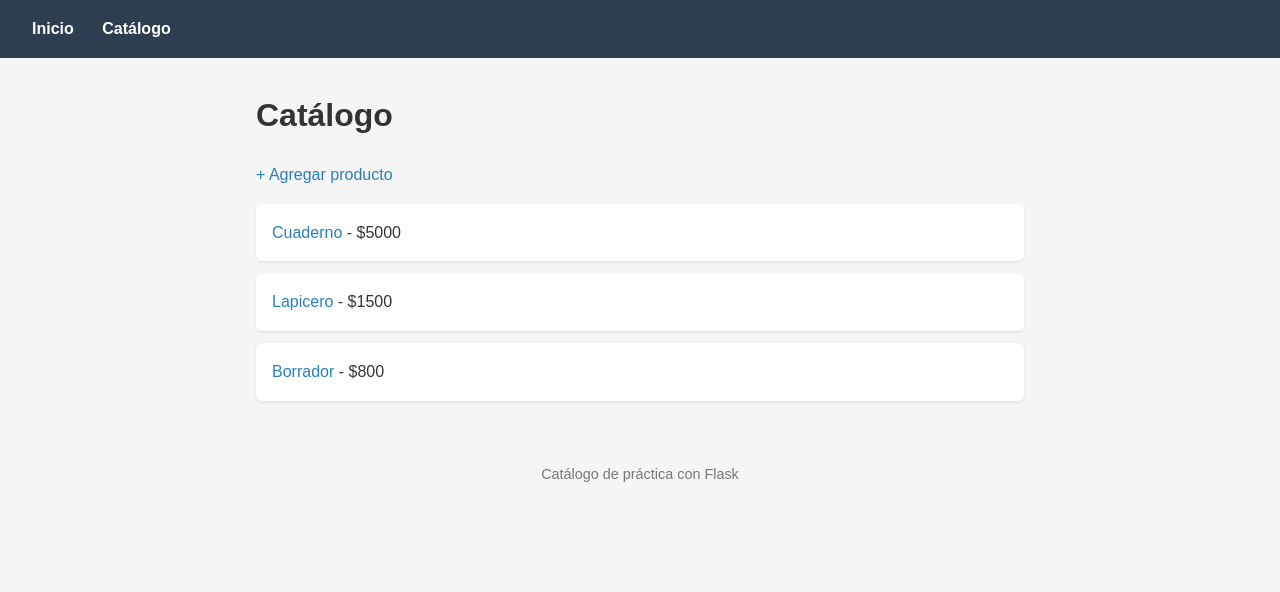
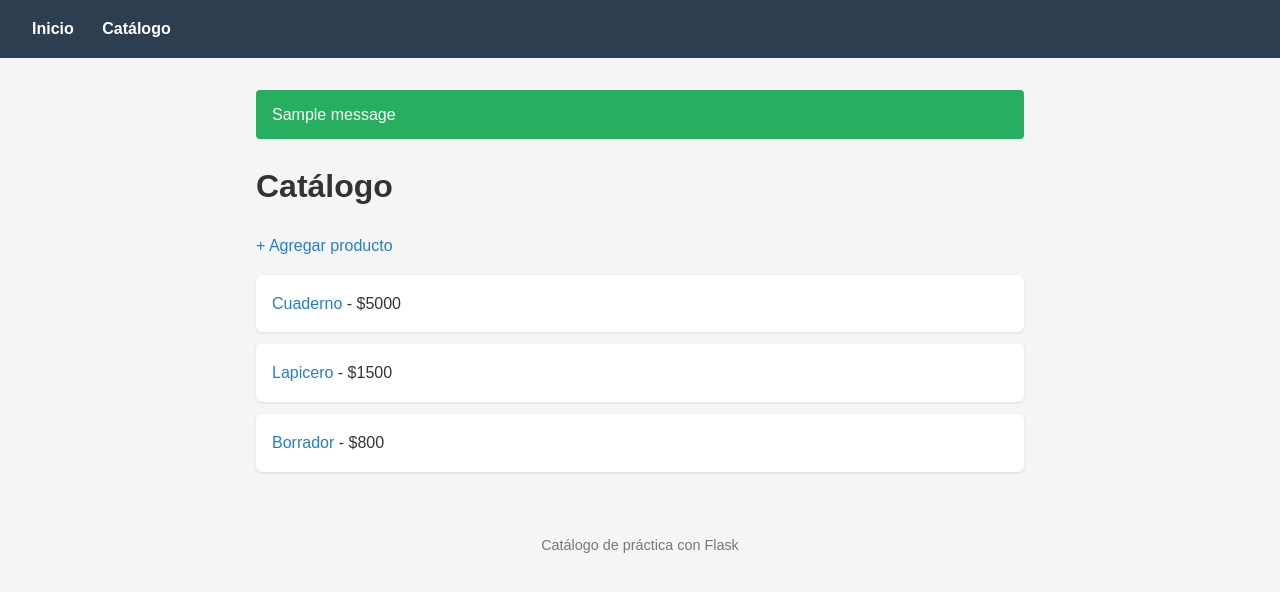
Before and after one commit to Luisc211/flask-catalogo-practica, a Flask app: page /catalogo in a window 1280 px wide. Shown: the top 592 px of the page. Run offline with Flask 3, Linux system fonts and the light colour scheme; data comes from the database, SQL or seed files in the repository; one stand-in notice (Sample message) is shown.

Commit message:
Añadir mensajes flash de confirmacion

```diff
--- a/app.py
+++ b/app.py
@@ -1,7 +1,9 @@
-from flask import Flask, render_template, abort, request, redirect, url_for
+from flask import Flask, render_template, abort, request, redirect, url_for, flash
 from database import get_connection, init_db
 
 app = Flask(__name__)
+
+app.secret_key = "key-secreta"
 
 init_db()
 
@@ -31,6 +33,7 @@ def nuevo_producto():
         )
         conn.commit()
         conn.close()
+        flash("Producto agregado correctamente", "success")
         return redirect(url_for("catalogo"))
     return render_template("nuevo.html")
 
@@ -65,6 +68,7 @@ def editar_producto(producto_id):
         )
         conn.commit()
         conn.close()
+        flash("Producto actualizado correctamente", "success")
         return redirect(url_for("detalle", producto_id=producto_id))
     conn.close()
     return render_template("editar.html", producto=producto)
@@ -82,4 +86,5 @@ def eliminar_producto(producto_id):
     conn.execute("DELETE FROM productos WHERE id = ?", (producto_id,))
     conn.commit()
     conn.close()
+    flash("Producto eliminado correctamente", "success")
     return redirect(url_for("catalogo"))
--- a/static/css/styles.css
+++ b/static/css/styles.css
@@ -6,6 +6,7 @@
   --text: #333;
   --text-muted: #777;
   --danger: #c0392b;
+  --success: #27ae60;
 }
 
 * {
@@ -113,3 +114,18 @@ button:hover {
 .btn-danger {
   background-color: var(--danger);
 }
+
+.flash {
+  padding: 0.75rem 1rem;
+  margin-bottom: 1rem;
+  border-radius: 4px;
+  color: white;
+}
+
+.flash-success {
+  background-color: var(--success);
+}
+
+.flash-error {
+  background-color: var(--danger);
+}
--- a/templates/base.html
+++ b/templates/base.html
@@ -4,7 +4,10 @@
     <meta charset="UTF-8" />
     <meta name="viewport" content="width=device-width, initial-scale=1.0" />
     <title>{% block titulo %}Mi catálogo{% endblock %}</title>
-    <link rel="stylesheet" href="{{ url_for('static', filename='css/styles.css') }}">
+    <link
+      rel="stylesheet"
+      href="{{ url_for('static', filename='css/styles.css') }}"
+    />
   </head>
   <body>
     <header>
@@ -14,7 +17,12 @@
       </nav>
     </header>
 
-    <main>{% block contenido %}{% endblock %}</main>
+    <main>
+      {% with messages = get_flashed_messages(with_categories=true) %} {% if
+      messages %} {% for categoria, mensaje in messages %}
+      <div class="flash flash-{{ categoria }}">{{ mensaje }}</div>
+      {% endfor %} {% endif %} {% endwith %} {% block contenido %}{% endblock %}
+    </main>
 
     <footer>
       <p>Catálogo de práctica con Flask</p>
```
